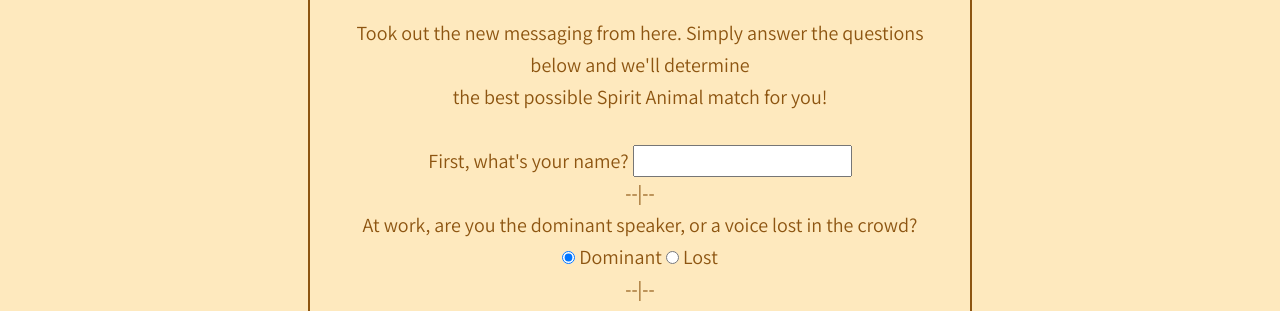
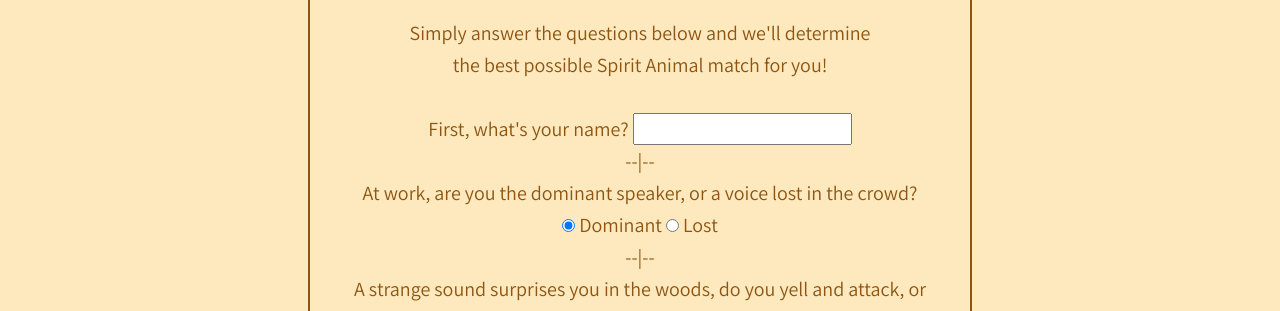
Before and after one commit to PDXCrow/spirit-animal, a plain HTML site: page index.html in a window 1280 px wide. Shown: the part 488-799 px from the top of the page. Drawn offline with Linux system fonts and the light colour scheme.

Commit message:
reset back to same txt as master

```diff
--- a/index.html
+++ b/index.html
@@ -23,7 +23,7 @@
     <h1 class="page-title">Spirit Animal Finder</h1>
 
     <div id="main-content" class="questions">
-      <p id="intro-text"> Took out the new messaging from here. Simply answer the questions below and we'll determine <br>
+      <p id="intro-text">Simply answer the questions below and we'll determine <br>
       the best possible Spirit Animal match for you! </p><br>
 
       <div id="name-field">First, what's your name? <input name="inputName"
```
